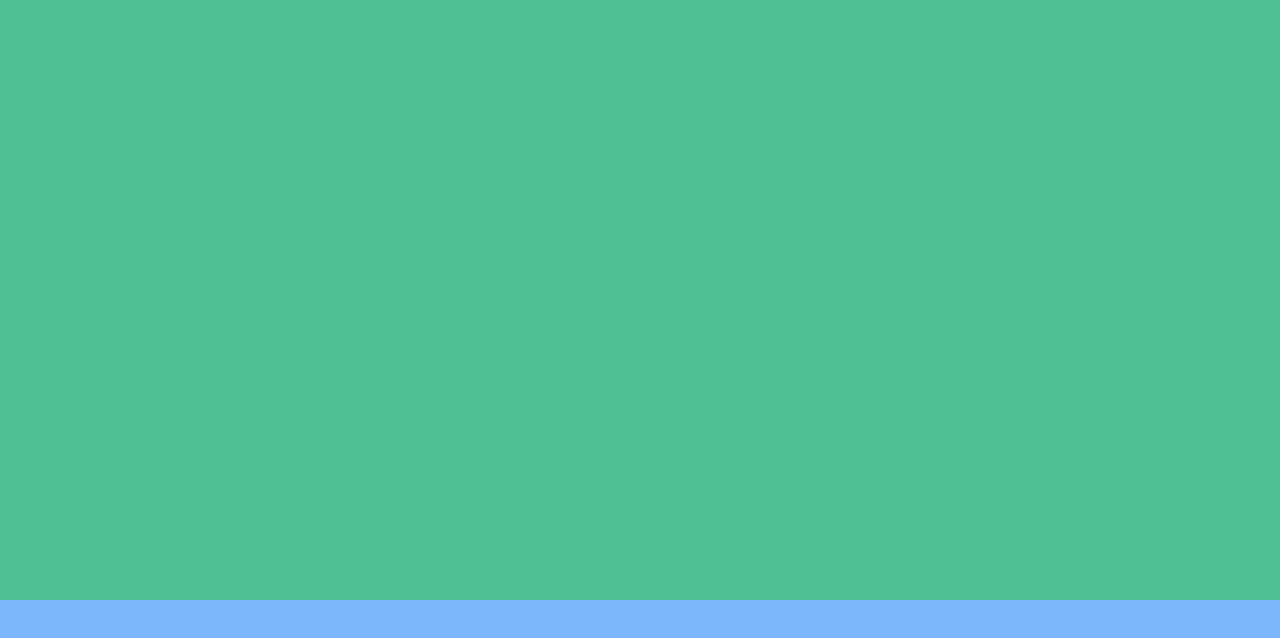
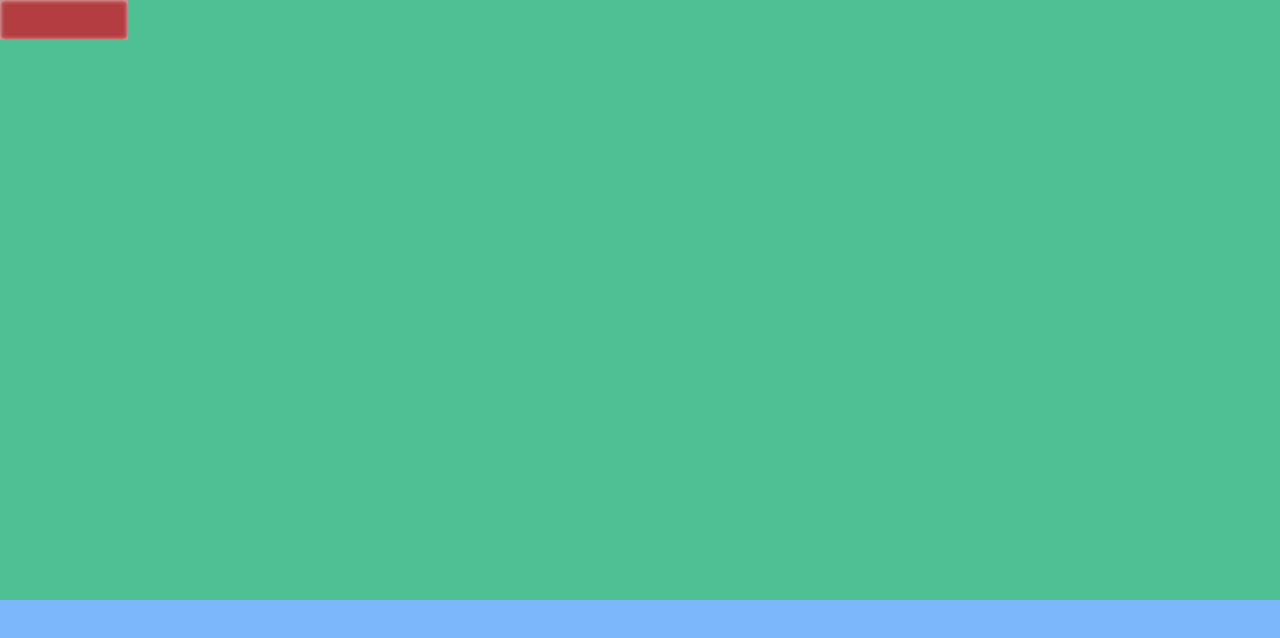
Before and after one commit to azeneli/Mouse-Tracking, a plain HTML site: page index.html in a window 1280 px wide. Drawn offline with nearby package versions, Linux system fonts and the light colour scheme.

Commit message:
Add background color to div

```diff
--- a/styles/main.css
+++ b/styles/main.css
@@ -21,3 +21,12 @@
 	height: 600px;
 	background-color: #4EC094;
 }
+
+.container__box {
+	width: 10%;
+	height: 40px;
+    position: absolute;
+    background-color: #B33D40;
+    border-radius: 2%;
+    box-shadow: 0 0 5px rgba(255,255,255,0.8) inset;
+}
```
